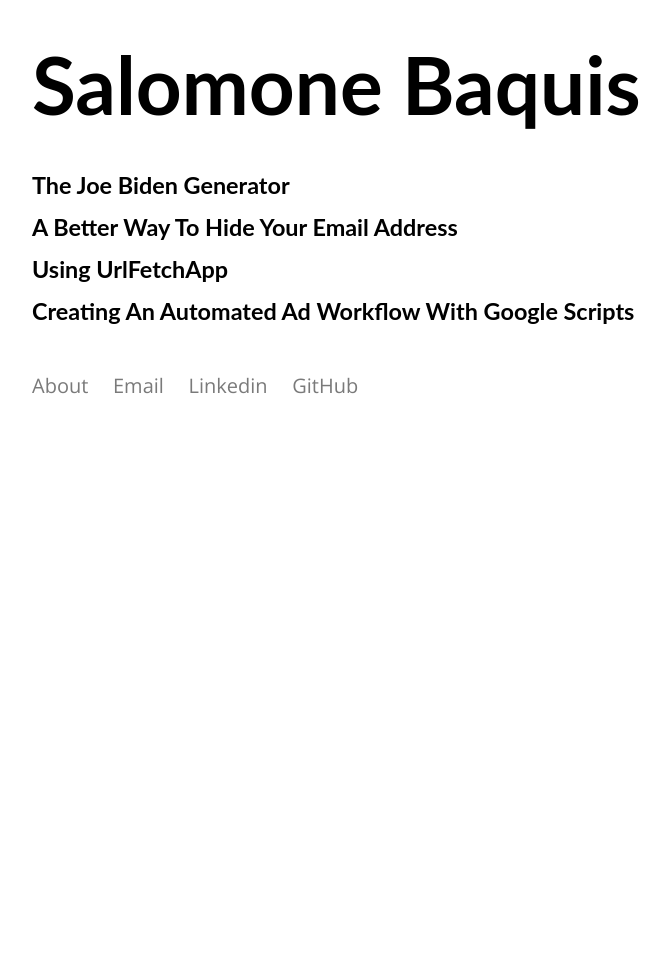
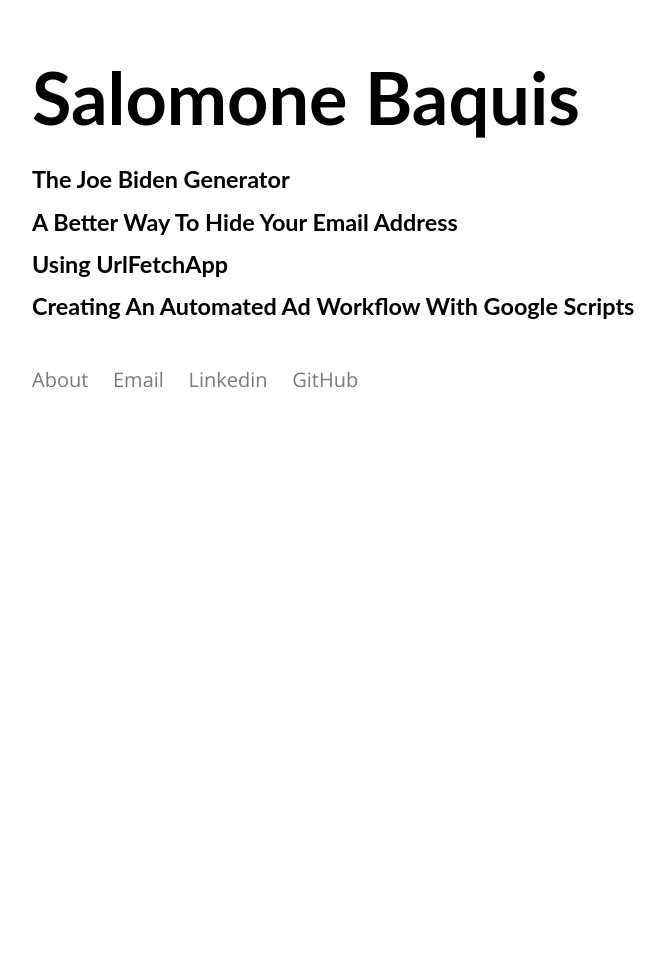
Before and after one commit to salomoneb/site, a Jekyll site: the page built from index.html, in a window 1280 px wide. Shown: the whole page, without its empty margins (258-928 px from the left). Built offline with Jekyll 4.4.1, drawn with Linux system fonts in a browser that asks for light colours.

Commit message:
more responsiveness edits

```diff
--- a/_sass/style.scss
+++ b/_sass/style.scss
@@ -59,11 +59,12 @@
   top: 2em;
 }
 .headline {
-  font-size: 4*$home-font-size;
-  line-height: $base-line-height - 0.5;
-  margin-bottom: 2rem;
+  font-size: 4em;
+  line-height: $base-line-height;
   @include media-query($on-palm) {
     font-size: 2.5*$home-font-size;
+    line-height: $base-line-height - 0.5;
+    margin-bottom: 2rem;
   }
 }
 .feed {
```
Also changed, not shown: 8 other files.
